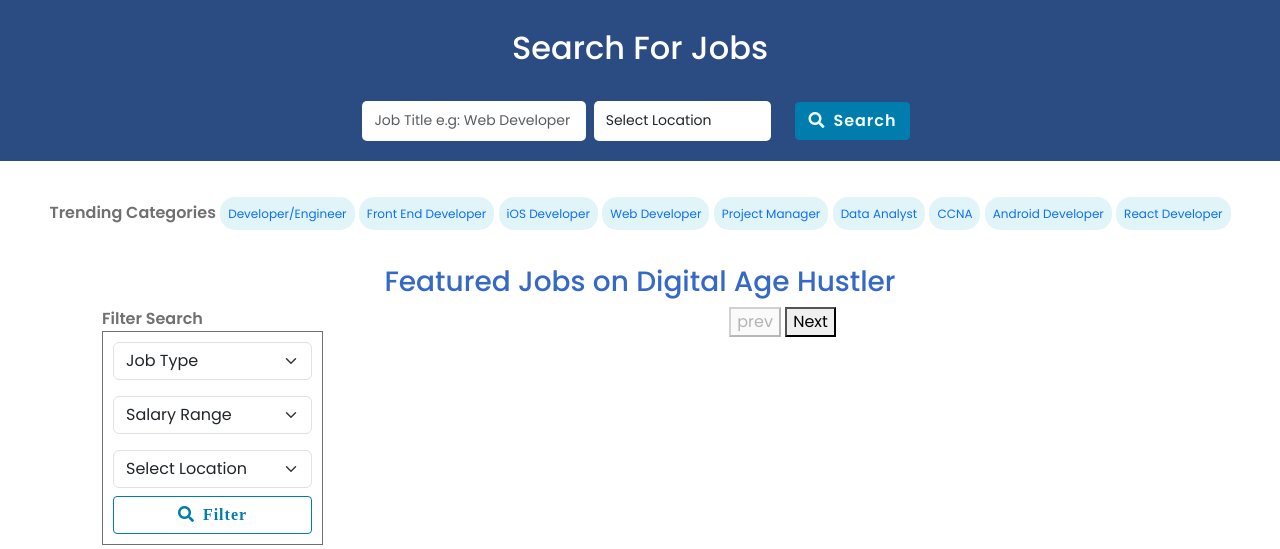
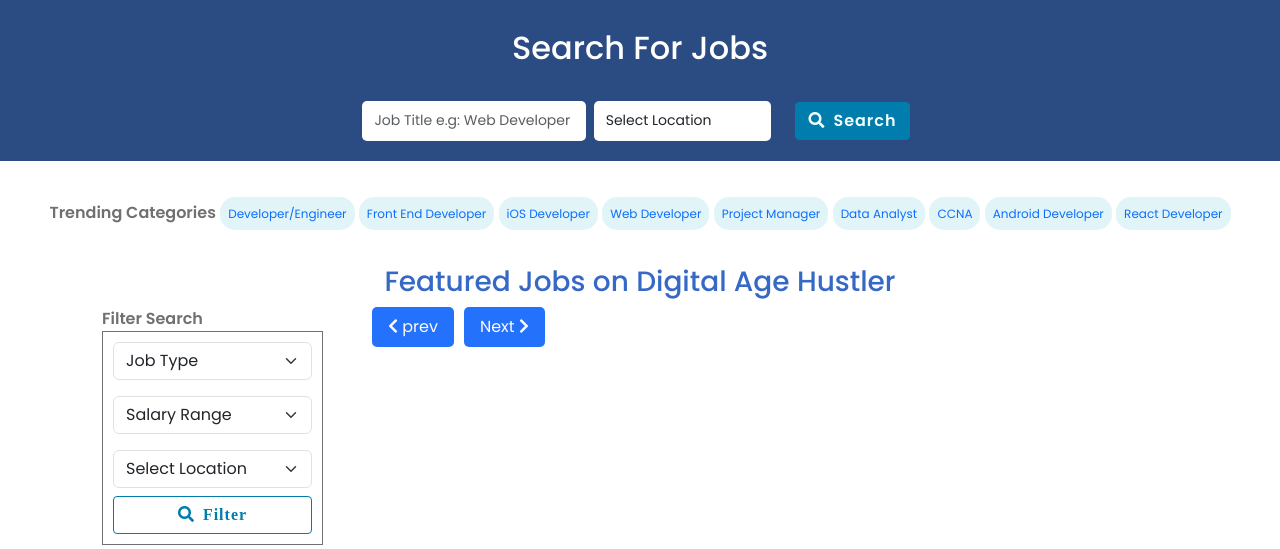
Before and after one commit to titusmuthomi/digitalhus_proto, a Flask app: page / in a window 1280 px wide. Shown: the part 1120-1669 px from the top of the page. Run offline with Flask 3, Linux system fonts and the light colour scheme; data that the repository does not hold is empty; some libraries are stand-ins or nearby versions.

Commit message:
meeting 2

```diff
--- a/app.py
+++ b/app.py
@@ -35,7 +35,7 @@ def search():
     # print(location)
     print(job_type)
     # print(salary_range)
-    per_page = 2
+    per_page = 1
     pages = math.ceil(len(featured_jobs) / per_page)
     start = (page - 1) * per_page
     end = start + per_page
--- a/functions.py
+++ b/functions.py
@@ -57,8 +57,15 @@ def get_featured_jobs(job_title=None, location=None, job_type=None, salary_range
 
     query = """
     SELECT companies.company_name, companies.company_logo, postedjobs.job_title,
-           jobtypes.jobtype_name, locations.location_name,
-           GROUP_CONCAT(skills.skill_name SEPARATOR ',') as skills
+      CASE
+        WHEN TIMESTAMPDIFF(MINUTE, postedjobs.updated_at, NOW()) < 60 THEN CONCAT(TIMESTAMPDIFF(MINUTE, postedjobs.updated_at, NOW()), ' Min Ago')
+        WHEN TIMESTAMPDIFF(HOUR, postedjobs.updated_at, NOW()) < 24 THEN CONCAT(TIMESTAMPDIFF(HOUR, postedjobs.updated_at, NOW()), ' Hrs Ago')
+        WHEN DATEDIFF(NOW(), postedjobs.updated_at) < 7 THEN CONCAT(DATEDIFF(NOW(), postedjobs.updated_at), ' Days Ago')
+        WHEN DATEDIFF(NOW(), postedjobs.updated_at) < 30 THEN CONCAT(FLOOR(DATEDIFF(NOW(), postedjobs.updated_at) / 7), ' Weeks Ago')
+        WHEN DATEDIFF(NOW(), postedjobs.updated_at) < 365 THEN CONCAT(FLOOR(DATEDIFF(NOW(), postedjobs.updated_at) / 30), ' Months Ago')
+        ELSE CONCAT(FLOOR(DATEDIFF(NOW(), postedjobs.updated_at) / 365), ' Years Ago')
+    END AS time_ago, jobtypes.jobtype_name, locations.location_name,
+    GROUP_CONCAT(skills.skill_name SEPARATOR ',') as skills
     FROM postedjobs
     LEFT JOIN companies ON postedjobs.company_id = companies.id
     LEFT JOIN locations ON locations.id = postedjobs.job_location_id
@@ -86,6 +93,7 @@ def get_featured_jobs(job_title=None, location=None, job_type=None, salary_range
 
     cursor.execute(query, params)
     featured_jobs = cursor.fetchall()
+
     cursor.close()
     connection.close()
     return featured_jobs
@@ -108,3 +116,31 @@ def get_jobs():
     sql = '''
     SELECT companies.company_name, companies.company_email, postedjobs.job_title, jobtypes.jobtype_name, locations.location_name FROM ( (postedjobs INNER JOIN companies ON postedjobs.company_id = companies.id) INNER JOIN locations ON companies.id = locations.id) INNER JOIN jobtypes ON companies.id = jobtypes.id
        '''
+
+
+from datetime import datetime, timedelta
+import pytz
+
+def time_ago(date):
+    if date is None:
+        return 'recently'
+
+    now = datetime.now(pytz.utc)
+    diff = now - date
+
+    if diff.days >= 365:
+        years = diff.days // 365
+        return f'{years} Yr' if years > 1 else '1 Yr'
+    elif diff.days >= 30:
+        months = diff.days // 30
+        return f'{months} M' if months > 1 else '1 M'
+    elif diff.days > 0:
+        return f'{diff.days} Day' if diff.days > 1 else '1 Day'
+    elif diff.seconds >= 3600:
+        hours = diff.seconds // 3600
+        return f'{hours} Hr' if hours > 1 else '1 Hr'
+    elif diff.seconds >= 60:
+        minutes = diff.seconds // 60
+        return f'{minutes} Min' if minutes > 1 else '1 Min'
+    else:
+        return 'Now'
--- a/static/css/featured-jobs.css
+++ b/static/css/featured-jobs.css
@@ -91,3 +91,29 @@
 .job-details-skill-list p{
     font-size:.75rem;
 }
+.featured-result-pagination {
+    display: inline-block;
+    cursor: pointer;
+  }
+
+  .featured-result-pagination p button {
+    color: rgb(252, 249, 249);
+    float: left;
+    padding: 8px 16px;
+    text-decoration: none;
+    border: none;
+    margin: 0 5px;
+    border-radius: 5px;
+    background-color: #2471FC;
+
+  }
+
+  .featured-result-pagination p button.active {
+    background-color: #19386B;
+    color: white;
+    border-radius: 5px;
+  }
+  .featured-result-pagination p button:hover:not(.active) {
+    background-color: #ddd;
+    color: black;
+}
--- a/static/js/search_jobs.js
+++ b/static/js/search_jobs.js
@@ -5,7 +5,7 @@
         if(!currentPage) {
             currentPage = 1;
         }
-        // alert(job_type)
+        // alert(currentPage)
         $.ajax({
             url: "/search",
             method: "POST",
@@ -31,16 +31,17 @@
                         true
                     );
                 };
+
             }
         });
     }
 
     function fetch_results() {
         var job_title = $('#search_text').val();
-        var location = $('#search_location').val() ? $('#search_location').val() : $('#search_location2').val();
+        var location = $('#search_location').val()=="Select Location" ? $('#search_location2').val() : $('#search_location').val();
         var job_type = $('#search_category').val();
         var search_salary = $('#search_salary').val();
-        var currentPage = parseInt($('#currentPage').val(), 0);
+        var currentPage = 1;
         if (location === "Select Location") {
             location = null;
         }
@@ -97,3 +98,6 @@ function next() {
         load_data(currentPage);
     // }
 };
+function pages(page_no){
+    load_data(page_no)
+}
--- a/templates/components/response.html
+++ b/templates/components/response.html
@@ -11,7 +11,7 @@
                     </div>
                 </div>
                 <div class="job-details-area">
-                    <span class="job-details-upload-time">1hr Ago</span>
+                    <span class="job-details-upload-time">{{job[3]}}</span>
                     <div class="job-details-title text-blue2">
                         <span>{{ job[2] }}</span>
                     </div>
@@ -19,13 +19,13 @@
                         <span>{{ job[0] }}</span>
                     </div>
                     <div class="job-details-type">
-                        <span>{{ job[3] }}</span>
+                        <span>{{ job[4] }}</span>
                     </div>
                     <div class="job-details-location">
-                        <span>{{ job[4] }}</span>
+                        <span>{{ job[5] }}</span>
                     </div>
                     <div class="job-details-skill-list">
-                        <p>{{ job[5] }}</p>
+                        <p>{{ job[6] }}</p>
                     </div>
                 </div>
             </a>
@@ -33,12 +33,14 @@
         {% endfor %}
     </div>
     <div class="featured-result-pagination text-center" id="paginate">
+        <p>
         <input type="hidden" id="currentPage" value="{{page}}">
         <input type="hidden" id="total" value="{{total}}">
-        <button id="prev" onclick="prev()">prev</button>
+        <button id="prev" onclick="prev()"><i class="fas fa-chevron-left"></i> prev</button>
         {% for i in range(1, (total+1)) %}
-        <button id="curr">{{i}}</button>
+        <button class="{% if i == page %} active {% endif %}" id="{{i}}" onclick="pages(this.id)">{{i}}</button>
         {% endfor %}
-        <button id="next" onclick="next()">Next</button>
+        <button id="next" onclick="next()">Next <i class="fas fa-chevron-right"></i> </button>
+        </p>
     </div>
 </div>
```
